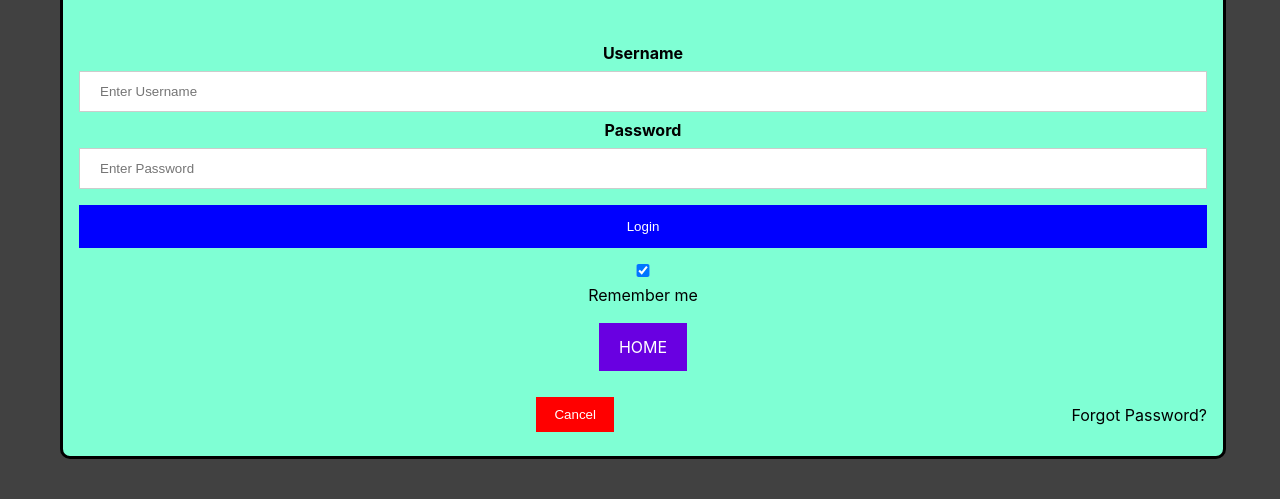
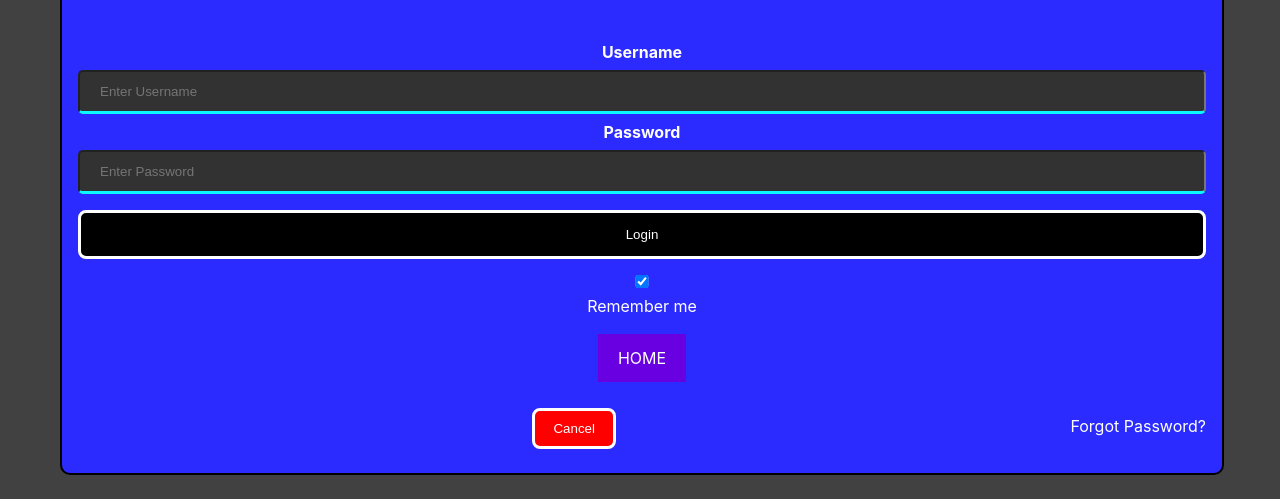
Before and after one commit to OmPrakashMallik2/front-end-Website-1, a React (Create React App) app: page /log in a window 1280 px wide. Shown: the part 761-1260 px from the top of the page. Built offline with nearby package versions, Linux system fonts and the light colour scheme.

Commit message:
layout work

```diff
--- a/src/Developer/Developer.css
+++ b/src/Developer/Developer.css
@@ -1,6 +1,7 @@
 .dev{
+    color: white;
     text-align: center;
-    background-color: rgb(255, 231, 93);
+    background-color: rgb(42, 42, 42);
     margin: 40px 60px;
     border-radius: 10px;
     padding: 20px 0;
--- a/src/HOME/Content.css
+++ b/src/HOME/Content.css
@@ -1,13 +1,14 @@
 .Content{
+    color: white;
     display: flex;
     text-align: center;
 }
 
 .left{
-    flex: 40%;
-    background-color: lightslategrey;
+    flex: 25%;
+    background-color: rgb(0, 40, 81);
 }
 .main{
-    flex: 60%;
-    background-color: aqua;
+    flex: 75%;
+    background-color: rgb(65, 65, 65);
 }
--- a/src/LOGIN/Login.css
+++ b/src/LOGIN/Login.css
@@ -1,4 +1,5 @@
 .log{
+    color: white;
     text-align: center;
     margin: 40px 60px;
     border-radius: 10px;
@@ -7,9 +8,9 @@
 
 
 form{
-    background-color: aquamarine;
+    background-color: rgb(43, 43, 255);
     width: 100%;
-    border: 3px solid black;
+    border: 2px solid black;
     border-radius: 10px;
 }
 .container {
@@ -17,20 +18,25 @@ form{
 }
 
 input {
+    color: white;
     width: 100%;
     padding: 12px 20px;
     margin: 8px 0;
-    border: 1px solid #ccc;
+    box-shadow: none;
+    background-color: rgb(50, 50, 50);
+    border-bottom: 3px solid rgb(9, 251, 255);
+    border-radius: 5px;
     box-sizing: border-box;
     display: inline-block;
 }
 
 Form button {
-    background-color: blue;
+    background-color: black;
     color: white;
     padding: 14px 20px;
     margin: 8px 0;
-    border: none;
+    border: 3px solid white;
+    border-radius: 8px;
     cursor: pointer;
     width: 100%;
 }
```
